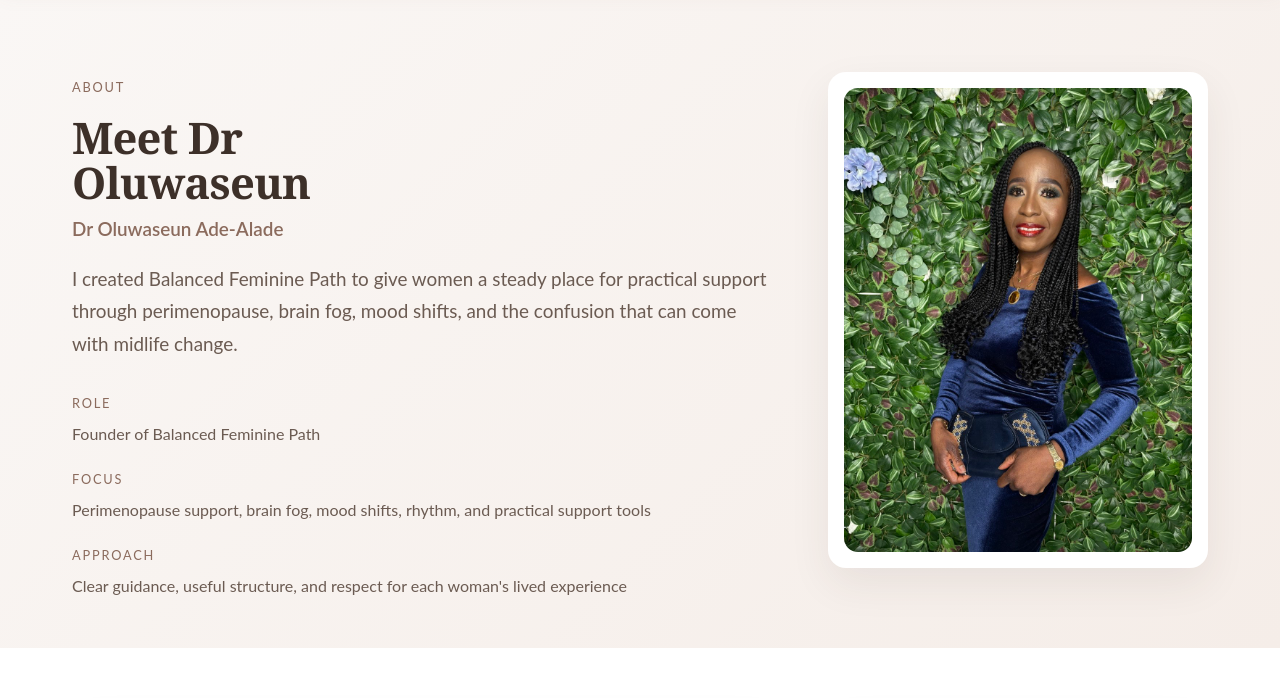
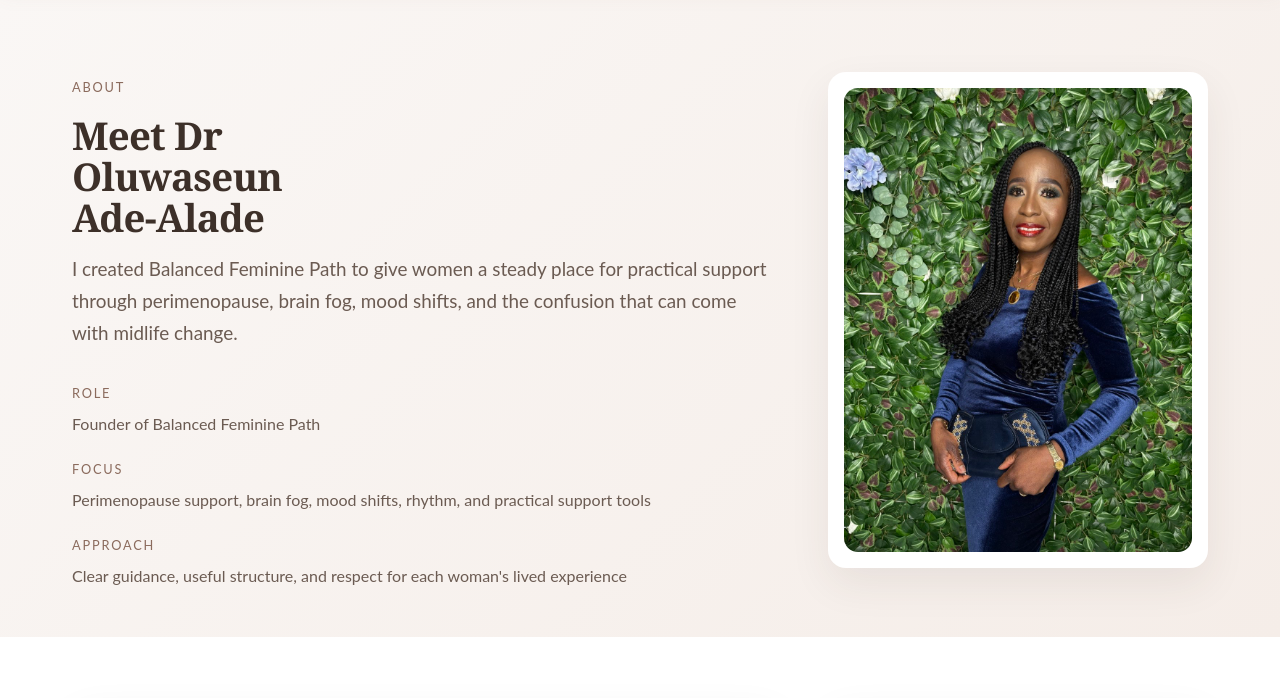
Before and after one commit to BFP-path/Balanced-Feminine-Path, an Astro site: page /about in a window 1280 px wide. Shown: the part 88-786 px from the top of the page. Built offline with nearby package versions, Linux system fonts and the light colour scheme; Astro itself is replaced by a stand-in of ours.

Commit message:
Restore full about heading

```diff
--- a/src/pages/about.astro
+++ b/src/pages/about.astro
@@ -9,8 +9,7 @@
     <div class="container hero-grid">
       <div class="hero-copy">
         <span class="page-label">About</span>
-        <h1 class="hero-title">Meet Dr Oluwaseun</h1>
-        <p class="hero-name">Dr Oluwaseun Ade-Alade</p>
+        <h1 class="hero-title">Meet Dr Oluwaseun Ade-Alade</h1>
         <p class="lead">
           I created Balanced Feminine Path to give women a steady place for practical support through perimenopause, brain fog, mood shifts, and the confusion that can come with midlife change.
         </p>
@@ -193,18 +192,12 @@
 
   .hero-title {
     white-space: normal;
-    max-width: 12ch;
-    font-size: clamp(2.1rem, 3.4vw, 3.35rem);
-    line-height: 1.04;
+    text-wrap: balance;
+    max-width: 13ch;
+    font-size: clamp(1.95rem, 3vw, 3rem);
+    line-height: 1.06;
     letter-spacing: -0.02em;
-    margin-bottom: 0.45rem;
-  }
-
-  .hero-name {
-    font-size: clamp(1rem, 1.5vw, 1.18rem);
-    color: var(--color-primary);
-    font-weight: 600;
-    margin-bottom: 1.15rem;
+    margin-bottom: 1rem;
   }
 
   .lead {
```
